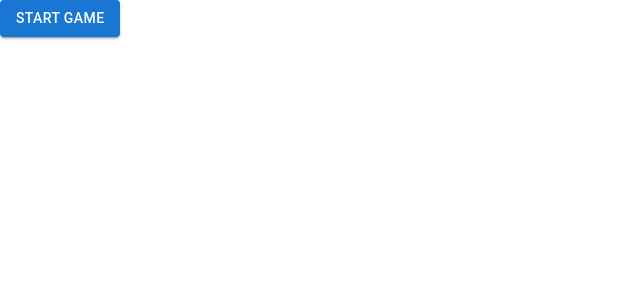
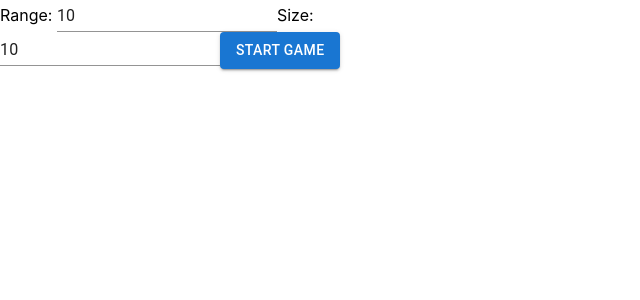
Before and after one commit to ShaimaaAliECE/se3350_project-group-2-1, a React (Create React App) app in the folder sorting_game/: page / in a window 1280 px wide. Shown: the top 300 px of the page, without its empty margins (0-640 px from the left). Built offline with nearby package versions, Linux system fonts and the light colour scheme.

Commit message:
Implemented merge sort + size, range

```diff
--- a/sorting_game/src/App.js
+++ b/sorting_game/src/App.js
@@ -1,5 +1,5 @@
 import './App.css';
-import Game from "./components/Game";
+import Game from "./components/Game.jsx";
 
 function App() {
   return (
--- a/sorting_game/src/components/Game.jsx
+++ b/sorting_game/src/components/Game.jsx
@@ -1,7 +1,7 @@
 import { useState, useEffect } from "react";
-import GameMenu from "./GameMenu";
-import generateArray from "../utils/arrayGenerator";
-import ArrayGroup from "./ArrayGroup";
+import GameMenu from "./GameMenu.jsx";
+import MergeSort from "../utils/sorting/MergeSort.js";
+import ArrayGroup from "./ArrayGroup.jsx";
 
 /**
  * React component containing all functionality related to the sorting game (renders the game)
@@ -14,6 +14,10 @@ export default function Game(props) {
     const [arrayGroup, setArrayGroup] = useState();
     const [mergedArray, setMergedArray] = useState([]);
 
+    //size, range state -> array params
+    const [range, setRange] = useState(10);
+    const [size, setSize] = useState(10);
+
     function setMerged(value) {
         // Add value to merged array
     }
@@ -23,15 +27,15 @@ export default function Game(props) {
      */
     function startGame() {
         if (!isRunning) {
-            let numArray = generateArray(10, 1, 20)
-            setGameArray(numArray);
-            setArrayGroup(<ArrayGroup label="Root Array" depth={0} key={1} index={1} mergedArray={mergedArray} pushToMerged={setMerged} numArray={numArray} />);
+            let numArray = MergeSort(new Number(size), new Number(range));
+            setGameArray(numArray[0][1]);
+            setArrayGroup(<ArrayGroup label="Root Array" depth={0} key={1} index={1} mergedArray={mergedArray} pushToMerged={setMerged} numArray={numArray[0][1]} />);
             setIsRunning(true);
         }
     }
     return (
         <div id="sorting-game">
-            <GameMenu startGame={startGame}/>
+            <GameMenu startGame={startGame} setRange={setRange} setSize={setSize} size={size} range={range}/>
             {arrayGroup}
         </div>
     )
--- a/sorting_game/src/components/GameMenu.jsx
+++ b/sorting_game/src/components/GameMenu.jsx
@@ -1,4 +1,4 @@
-import { Grid, Button } from "@mui/material"
+import { Grid, Button, Input } from "@mui/material"
 
 /**
  * Component contains all game controls (allowing users to control game parameters)
@@ -11,6 +11,10 @@ export default function GameMenu(props) {
         <div id="game-menu">
             <Grid container>
                 <Grid item xs={4}>
+                    <>Range: </>
+                    <Input value={props.range} onChange={(event) => {props.setRange(event.target.value)}}></Input>
+                    <>Size: </>
+                    <Input value={props.size} onChange={(event) => {props.setSize(event.target.value)}}></Input>
                     <Button onClick={props.startGame} variant="contained">Start Game</Button>
                 </Grid>
             </Grid>
--- a/sorting_game/src/index.js
+++ b/sorting_game/src/index.js
@@ -1,8 +1,7 @@
 import React from 'react';
 import ReactDOM from 'react-dom';
 import './index.css';
-import App from './App';
-import reportWebVitals from './reportWebVitals';
+import App from './App.js';
 
 ReactDOM.render(
   <React.StrictMode>
@@ -14,4 +13,3 @@ ReactDOM.render(
 // If you want to start measuring performance in your app, pass a function
 // to log results (for example: reportWebVitals(console.log))
 // or send to an analytics endpoint. Learn more: https://bit.ly/CRA-vitals
-reportWebVitals();
--- a/sorting_game/src/utils/sorting/MergeSort.js
+++ b/sorting_game/src/utils/sorting/MergeSort.js
@@ -1,4 +1,4 @@
-const createArray = require('../numberGenerator');
+import generateArray from '../arrayGenerator.js';
 const steps = [];
 
 // Merges two subarrays of arr[].
@@ -69,8 +69,8 @@ function mergeSort(arr,l, r){
     return mergedArray;
 }
 
-function run(size,range){
-    const generatedArray = createArray(size,range);
+function MergeSort(size,range){
+    const generatedArray = generateArray(size,0,range);
     steps.push(['Start', generatedArray]);
 
     const result = mergeSort(generatedArray, 0, generatedArray.length -1);
@@ -78,6 +78,4 @@ function run(size,range){
 
     return steps;
 }
-
-//console.log(run(8,10));
-module.exports = run;
+export default MergeSort;
```
